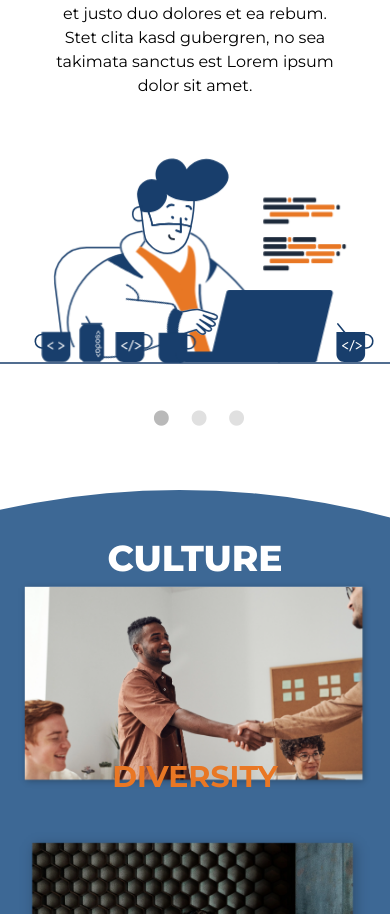
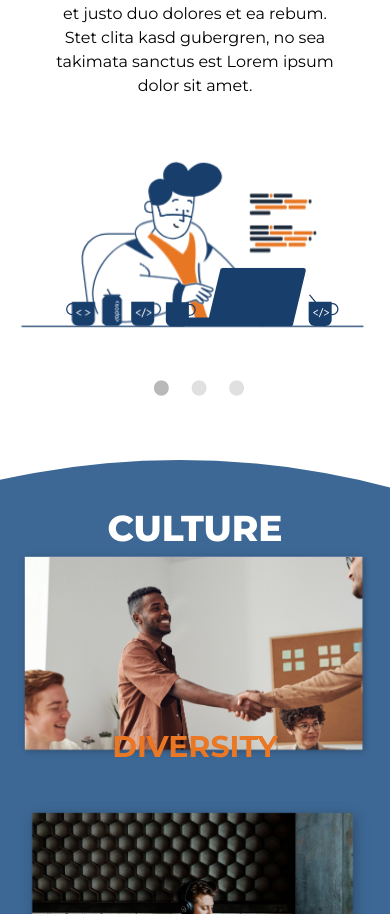
Before and after one commit to bluebird-technologies/bluebird_tech_OLD, a Next.js app: page /why in a window 390 px wide. Shown: the part 1149-2063 px from the top of the page. Built offline with nearby package versions, Linux system fonts and the light colour scheme.

Commit message:
height and width of image updated

```diff
--- a/components/Carousel/WhatSetsUsApartCarousel.tsx
+++ b/components/Carousel/WhatSetsUsApartCarousel.tsx
@@ -86,13 +86,11 @@ function CarouselSlideItem({ label, description, animation }: Props) {
           {description}
         </span>
       </div>
-      <div className="w-full sm:max-w-md lg:max-w-lg mx-auto my-4 sm:my-8 lg:my-16">
+      <div className=" flex items-center justify-center w-full sm:max-w-md lg:max-w-lg mx-auto my-4 sm:my-8 lg:my-16">
         <Lottie
           animationData={animation}
           loop={true}
-          style={{
-            height: '280px',
-          }}
+          className="h-[250px] w-[400px] sm:h-[280px] sm:w-[500px]"
         />
       </div>
     </div>
```
